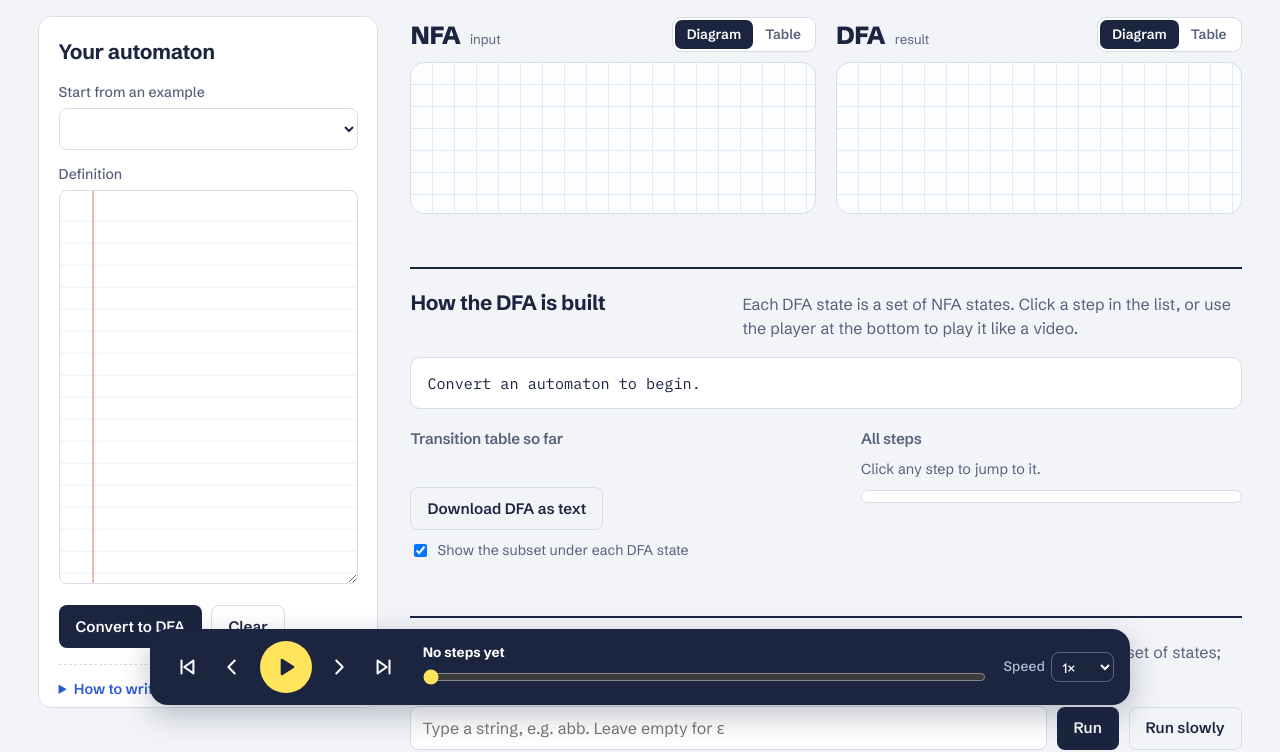
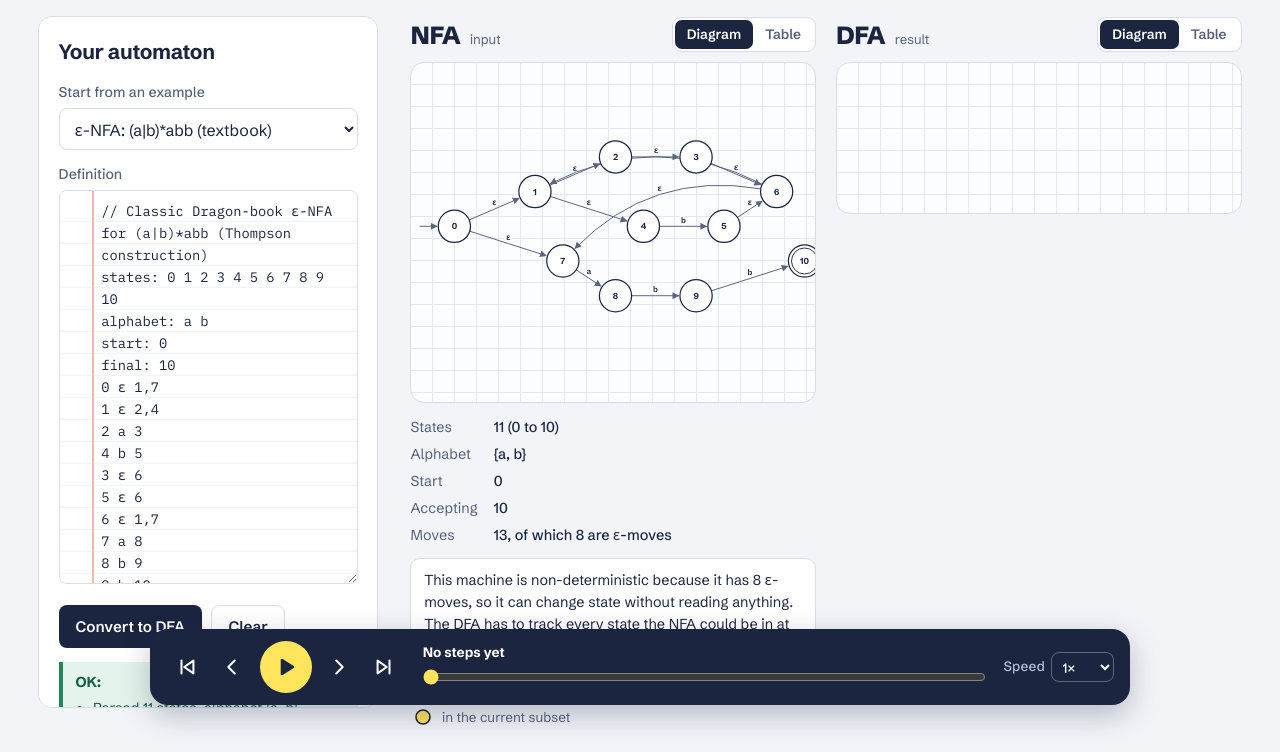
Before and after one commit to suhaninagwani/nfa-dfa-simulator, a website with bundled scripts: page SourceCode/index.html in a window 1280 px wide. Shown: the part 81-833 px from the top of the page. Built offline with nearby package versions, Linux system fonts and the light colour scheme.

Commit message:
feat(ui): event bus, definition editor, NFA diagram/table toggle and info card

```diff
--- a/SourceCode/index.html
+++ b/SourceCode/index.html
@@ -195,5 +195,14 @@ q1 ε q2        // ε, eps or # is epsilon</pre>
     </label>
   </nav>
 
+  <!-- core logic (pure, also used by the Node tests) -->
+  <script src="js/automata/closure.js"></script>
+  <script src="js/automata/parser.js"></script>
+  <script src="js/automata/examples.js"></script>
+  <!-- drawing + UI panels -->
+  <script src="js/render.js"></script>
+  <script src="js/app/state.js"></script>
+  <script src="js/app/input.js"></script>
+  <script src="js/app/main.js"></script>
 </body>
 </html>
--- /dev/null
+++ b/SourceCode/js/app/input.js
@@ -0,0 +1,143 @@
+/**
+ * app/input.js — the definition editor, examples, parsing, the NFA diagram
+ * (or its transition table) and its "about this diagram" card.
+ *
+ * convert() parses the definition. If the subset-construction module is
+ * loaded it also builds the DFA. Then it emits 'converted' so the other
+ * panels can redraw.
+ */
+(function () {
+  'use strict';
+  const { $, esc, message } = App;
+  const A = window.Automata;
+
+  /** NFA transition table, with the ε-closure of every state in the last column. */
+  function nfaTableHTML(nfa) {
+    const syms = [...nfa.alphabet, A.EPS];
+    const set = arr => (arr && arr.length ? `{${esc(arr.join(','))}}` : '∅');
+    let h = `<table><thead><tr><th>State</th>${syms.map(a => `<th>${esc(a)}</th>`).join('')}<th>ε-closure</th></tr></thead><tbody>`;
+    nfa.states.forEach(s => {
+      const mark = (s === nfa.start ? '→' : '') + (nfa.finals.includes(s) ? '*' : '');
+      const closure = A.sortStates(nfa, A.epsilonClosure(nfa, [s]));
+      h += `<tr><td><b>${mark}${esc(s)}</b></td>${syms.map(a => `<td class="mono">${set(nfa.delta[s][a])}</td>`).join('')}<td class="mono">${set(closure)}</td></tr>`;
+    });
+    return h + '</tbody></table><p class="hint">→ start state, * accepting state. The ε-closure is every state reachable using only ε-arrows.</p>';
+  }
+
+  /** Diagram / Table switch on each sheet. */
+  function wireViewToggles() {
+    document.querySelectorAll('.sheet').forEach(sheet => {
+      const buttons = sheet.querySelectorAll('.view-toggle button');
+      buttons.forEach(btn => btn.addEventListener('click', () => {
+        const table = btn.dataset.view === 'table';
+        buttons.forEach(b => b.setAttribute('aria-pressed', String(b === btn)));
+        sheet.querySelector('.paper').hidden = table;
+        sheet.querySelector('.sheet-table').hidden = !table;
+      }));
+    });
+  }
+
+  const LEGEND = `<div class="legend">
+    <span><svg viewBox="0 0 26 18"><path d="M1 9h14"/><path d="M12 5l4 4-4 4"/><circle cx="21" cy="9" r="4"/></svg>start</span>
+    <span><svg viewBox="0 0 26 18"><circle cx="13" cy="9" r="7"/><circle cx="13" cy="9" r="4"/></svg>accepting</span>
+    <span><svg viewBox="0 0 26 18"><path d="M2 12 Q13 0 24 12"/></svg>ε moves without reading</span>
+    <span><svg viewBox="0 0 26 18"><circle class="sw-hl" cx="13" cy="9" r="7"/></svg>in the current subset</span>
+  </div>`;
+
+  /** "About this diagram" card: counts, and why the machine is non-deterministic. */
+  function nfaInfoHTML(nfa) {
+    let total = 0, eps = 0;
+    const choices = [];     // (state, symbol) pairs with more than one target
+    nfa.states.forEach(s => {
+      Object.entries(nfa.delta[s]).forEach(([sym, ts]) => {
+        total += ts.length;
+        if (sym === A.EPS) eps += ts.length;
+        else if (ts.length > 1) choices.push(`${s} on ${sym} can go to ${ts.join(' or ')}`);
+      });
+    });
+    const list = nfa.states.length <= 8 ? nfa.states.join(', ') : `${nfa.states[0]} to ${nfa.states[nfa.states.length - 1]}`;
+
+    const reasons = [];
+    if (eps) reasons.push(`it has ${eps} ε-move${eps > 1 ? 's' : ''}, so it can change state without reading anything`);
+    if (choices.length) reasons.push(`${choices.slice(0, 2).join('; ')}${choices.length > 2 ? ` (and ${choices.length - 2} more)` : ''}`);
+    const why = reasons.length
+      ? `This machine is non-deterministic because ${reasons.join(', and ')}. The DFA has to track every state the NFA could be in at once.`
+      : 'This machine has no ε-moves and never more than one choice, so it is already almost a DFA. Converting it adds the missing moves.';
+
+    return `<dl>
+        <dt>States</dt><dd>${nfa.states.length} (${esc(list)})</dd>
+        <dt>Alphabet</dt><dd>{${esc(nfa.alphabet.join(', '))}}</dd>
+        <dt>Start</dt><dd>${esc(nfa.start)}</dd>
+        <dt>Accepting</dt><dd>${esc(nfa.finals.join(', ') || 'none')}</dd>
+        <dt>Moves</dt><dd>${total}${eps ? `, of which ${eps} are ε-moves` : ''}</dd>
+      </dl>
+      <p class="why">${esc(why)}</p>
+      ${LEGEND}`;
+  }
+
+  /** Short DFA names A, B, …, Z, A1… in discovery order; the dead state stays ∅. */
+  function makeLabels(order) {
+    const map = {};
+    let k = 0;
+    order.forEach(n => {
+      if (n === A.DEAD) { map[n] = A.DEAD; return; }
+      const letter = String.fromCharCode(65 + (k % 26));
+      map[n] = k < 26 ? letter : letter + Math.floor(k / 26);
+      k++;
+    });
+    return map;
+  }
+
+  function convert() {
+    const { nfa, errors, warnings } = A.parseNFA($('definition').value);
+    $('messages').innerHTML = message('error', errors) + message('warn', warnings);
+    if (!nfa) { reset(); return; }
+
+    const s = App.s;
+    s.nfa = nfa;
+    s.dfa = null; s.steps = []; s.labels = {}; s.stepIdx = 0;
+    let summary = `Parsed ${nfa.states.length} states, alphabet {${nfa.alphabet.join(', ')}}.`;
+    if (A.subsetConstruction) {
+      const res = A.subsetConstruction(nfa);
+      s.dfa = res.dfa; s.steps = res.steps; s.labels = makeLabels(res.dfa.states);
+      summary += ` DFA has ${res.dfa.states.length} states.`;
+    }
+    $('messages').innerHTML += message('ok', [summary]);
+
+    Render.draw($('nfaSvg'), App.nfaGraph());
+    $('nfaInfo').innerHTML = nfaInfoHTML(nfa);
+    $('nfaTable').innerHTML = nfaTableHTML(nfa);
+    App.emit('converted');
+  }
+
+  function reset() {
+    Object.assign(App.s, { nfa: null, dfa: null, steps: [], labels: {}, stepIdx: 0 });
+    Render.draw($('nfaSvg'), { nodes: [], edges: [] });
+    $('nfaInfo').innerHTML = '';
+    $('nfaTable').innerHTML = '';
+    App.emit('reset');
+  }
+
+  /** Load a built-in example (and its preset test cases, if available). */
+  function loadExample(name) {
+    $('definition').value = A.EXAMPLES[name];
+    const presets = App.presetTests || {};
+    if ($('batchInput')) $('batchInput').value = presets[name] || '';
+    convert();
+  }
+
+  App.on('init', () => {
+    wireViewToggles();
+    const sel = $('example');
+    Object.keys(A.EXAMPLES || {}).forEach(name => {
+      const o = document.createElement('option');
+      o.value = o.textContent = name;
+      sel.appendChild(o);
+    });
+    sel.addEventListener('change', () => loadExample(sel.value));
+    $('convertBtn').addEventListener('click', convert);
+    $('clearBtn').addEventListener('click', () => { $('definition').value = ''; $('messages').innerHTML = ''; reset(); });
+  });
+
+  Object.assign(App, { convert, reset, loadExample });
+})();
--- /dev/null
+++ b/SourceCode/js/app/main.js
@@ -0,0 +1,13 @@
+/**
+ * app/main.js — entry point. Loaded last: fires 'init' so every panel module
+ * wires its listeners, then loads the first built-in example.
+ */
+(function () {
+  'use strict';
+  document.addEventListener('DOMContentLoaded', () => {
+    App.emit('init');
+    const sel = App.$('example');
+    if (sel && sel.value) App.loadExample(sel.value);
+    else App.reset();
+  });
+})();
--- /dev/null
+++ b/SourceCode/js/app/state.js
@@ -0,0 +1,60 @@
+/**
+ * app/state.js — shared UI state, helpers and a tiny event bus.
+ *
+ * Every UI panel lives in its own module (input, steps, result, trace,
+ * validation). Modules never call each other directly; they subscribe to
+ * events so each one can be added (or removed) independently:
+ *
+ *   'init'      — page loaded; wire up DOM listeners
+ *   'converted' — a valid NFA was parsed (and converted, if subset.js is loaded)
+ *   'reset'     — input cleared or invalid; panels should empty themselves
+ */
+(function () {
+  'use strict';
+
+  const listeners = {};
+
+  const App = {
+    /** Current simulator state. */
+    s: { nfa: null, dfa: null, steps: [], labels: {}, stepIdx: 0 },
+
+    /** Subscribe to an event. */
+    on(evt, fn) { (listeners[evt] = listeners[evt] || []).push(fn); },
+
+    /** Fire an event; one failing panel must not break the others. */
+    emit(evt, ...args) {
+      (listeners[evt] || []).forEach(fn => {
+        try { fn(...args); } catch (e) { console.error(`[App] ${evt} handler failed:`, e); }
+      });
+    },
+
+    /** The core logic namespace. */
+    A: window.Automata,
+
+    $: id => document.getElementById(id),
+
+    /** HTML-escape user-controlled text before inserting it with innerHTML. */
+    esc: s => String(s).replace(/[&<>"]/g, c => ({ '&': '&amp;', '<': '&lt;', '>': '&gt;', '"': '&quot;' }[c])),
+
+    /** Display the empty string as ε. */
+    showStr: s => (s === '' ? 'ε' : s),
+
+    /** Build an error / note / OK message box. */
+    message(kind, items) {
+      if (!items.length) return '';
+      const title = kind === 'error' ? 'Error' : kind === 'warn' ? 'Note' : 'OK';
+      return `<div class="msg ${kind}"><b>${title}:</b><ul>${items.map(i => `<li>${App.esc(i)}</li>`).join('')}</ul></div>`;
+    },
+
+    /** Graph model of the current NFA for Render.draw(). */
+    nfaGraph() {
+      const nfa = App.s.nfa;
+      return {
+        nodes: nfa.states.map(s => ({ id: s, label: s, isStart: s === nfa.start, isFinal: nfa.finals.includes(s) })),
+        edges: nfa.states.flatMap(s => Object.entries(nfa.delta[s]).flatMap(([sym, ts]) => ts.map(t => ({ from: s, to: t, label: sym })))),
+      };
+    },
+  };
+
+  window.App = App;
+})();
```
